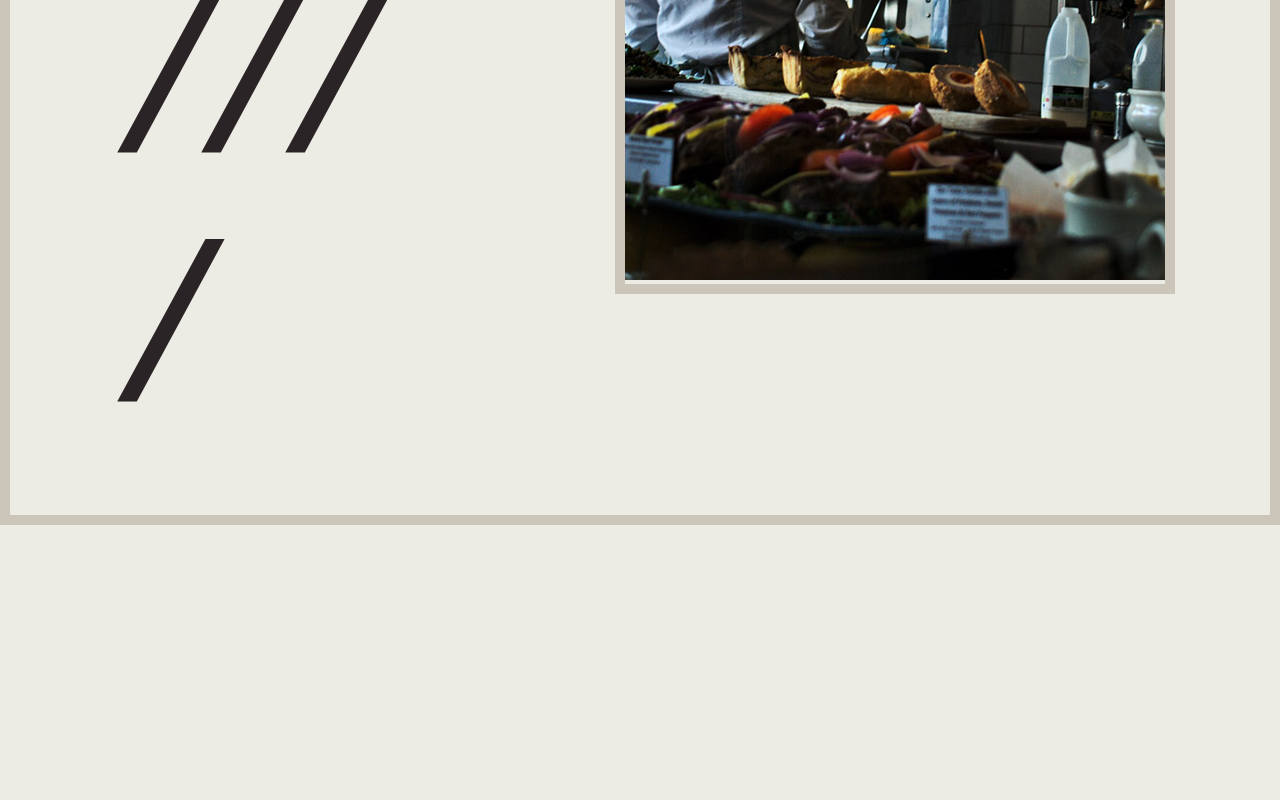
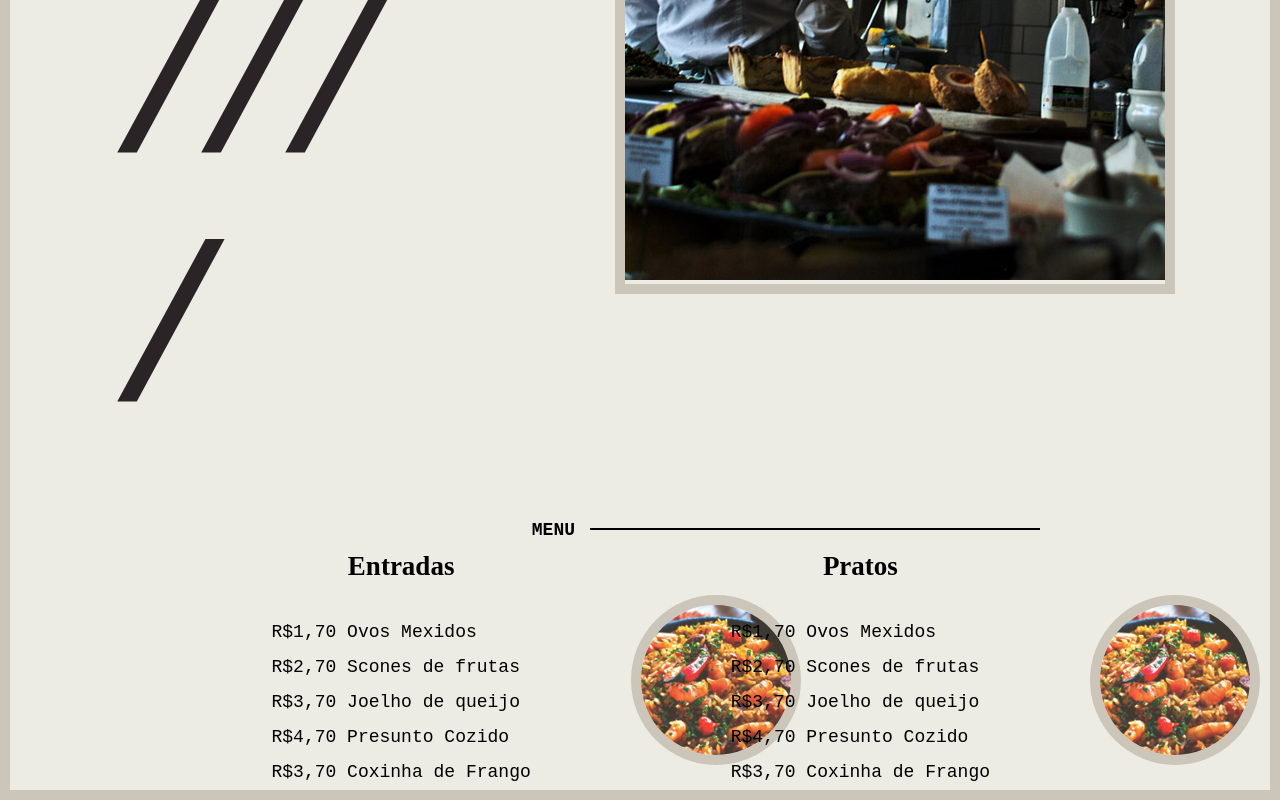
Before and after one commit to MatheusF3lipe/LeSconeFlexSass, a plain HTML site: page public/index.html in a window 1280 px wide. Shown: the part 490-1290 px from the top of the page. Before the commit the page ends 1015 px from the top, so only its background shows below. Drawn offline with Linux system fonts and the light colour scheme; a web font is replaced by a local one.

Commit message:
Comita porra

```diff
--- /dev/null
+++ b/assets/scss/_cardapio.scss
@@ -0,0 +1,61 @@
+.cardapio {
+  max-width: 1100px;
+  margin: 0 auto;
+  display: flex;
+  justify-content: flex-end;
+  align-items:  flex-start;
+  flex-wrap: wrap;
+
+  h1 {
+    font-family: "PT Mono",monospace;
+    font-size: 1.125em;
+    line-height: 1.66667em;
+    text-transform: uppercase;
+    margin-right: 150px;
+
+
+    &::after {
+      content: '';
+      display: inline-block;
+      width: 450px;
+      height: 2px;
+
+      background: black;
+      margin-left: 15px;
+      margin-bottom: 5px;
+    }
+  }
+  .entradas {
+  display: flex;
+  flex-wrap: wrap;
+  flex-direction: row;
+
+
+    ul {
+      font-family: "PT Mono",monospace;
+      font-size: 1.125em;
+      line-height: 1.66667em;
+      line-height: 1.94444em;
+      display: flex;
+      flex-direction: column;
+      h2 {
+        @include paragrafo(18);
+        text-align: center;
+      }
+
+    }
+    .pic {
+      max-width: 100px;
+      padding-top: 50px;
+      padding-left: 100px;
+      img {
+        width: 150px;
+        border-radius: 50%;
+        border: 10px solid #cbc6b9
+      }
+    }
+
+  }
+
+
+}
--- a/assets/scss/_fundo.scss
+++ b/assets/scss/_fundo.scss
@@ -1,6 +1,7 @@
 * {
   margin: 0;
   padding: 0;
+  list-style: none;
 }
 body {
   background: #edece4;
--- a/assets/scss/_principal.scss
+++ b/assets/scss/_principal.scss
@@ -1,4 +1,3 @@
-@import "tipography";
 .principal {
   max-width: 1200px;
   margin: 50px auto;
--- a/assets/scss/_tipography.scss
+++ b/assets/scss/_tipography.scss
@@ -1,3 +1,4 @@
+@import url('https://fonts.googleapis.com/css2?family=Aref+Ruqaa&display=swap');
 @mixin paragrafo($tamanho){
   @if $tamanho == 14 {
   font-family: "PT Mono",monospace;
@@ -6,7 +7,7 @@
   }
   @else if $tamanho == 18 {
   font-size: 1.5em;
-  font-family: "Aref Ruqaa", serif;
+  font-family: "Aref Ruqaa";
   line-height: 1.6em;
   margin-bottom: 1em;
   }
@@ -15,5 +16,7 @@
     font-size: 1.125em;
     line-height: 1.6em;
     text-transform: uppercase;
+    color: #2a2426;
   }
+
 }
--- a/assets/scss/style.scss
+++ b/assets/scss/style.scss
@@ -1,3 +1,4 @@
 @import "fundo";
+@import "tipography";
 @import "principal";
-@import "tipography"
+@import "cardapio"
--- a/public/index.html
+++ b/public/index.html
@@ -32,7 +32,36 @@
       <img src="/assets/image/foto.jpg" alt="" srcset="">
     </div>
   </section>
-  <section>
+  <section class="cardapio">
+    <h1>Menu</h1>
+    <div class="entradas">
+      <ul>
+        <h2>Entradas</h2>
+        <li><span>R$1,70</span> Ovos Mexidos</li>
+        <li>R$2,70 Scones de frutas</li>
+        <li>R$3,70 Joelho de queijo</li>
+        <li>R$4,70 Presunto Cozido</li>
+        <li>R$3,70 Coxinha de Frango</li>
+      </ul>
+      <div class="pic">
+        <img src="/assets/image/prato-1.png" alt="" srcset="">
+      </div>
+    </div>
+    <div class="entradas">
+      <ul>
+        <h2>Pratos</h2>
+        <li><span>R$1,70</span> Ovos Mexidos</li>
+        <li>R$2,70 Scones de frutas</li>
+        <li>R$3,70 Joelho de queijo</li>
+        <li>R$4,70 Presunto Cozido</li>
+        <li>R$3,70 Coxinha de Frango</li>
+      </ul>
+      <div class="pic">
+        <img src="/assets/image/prato-1.png" alt="" srcset="">
+      </div>
+    </div>
+
+
 
   </section>
 </body>
```
Also changed, not shown: assets/css/style.css, 1 other file.
